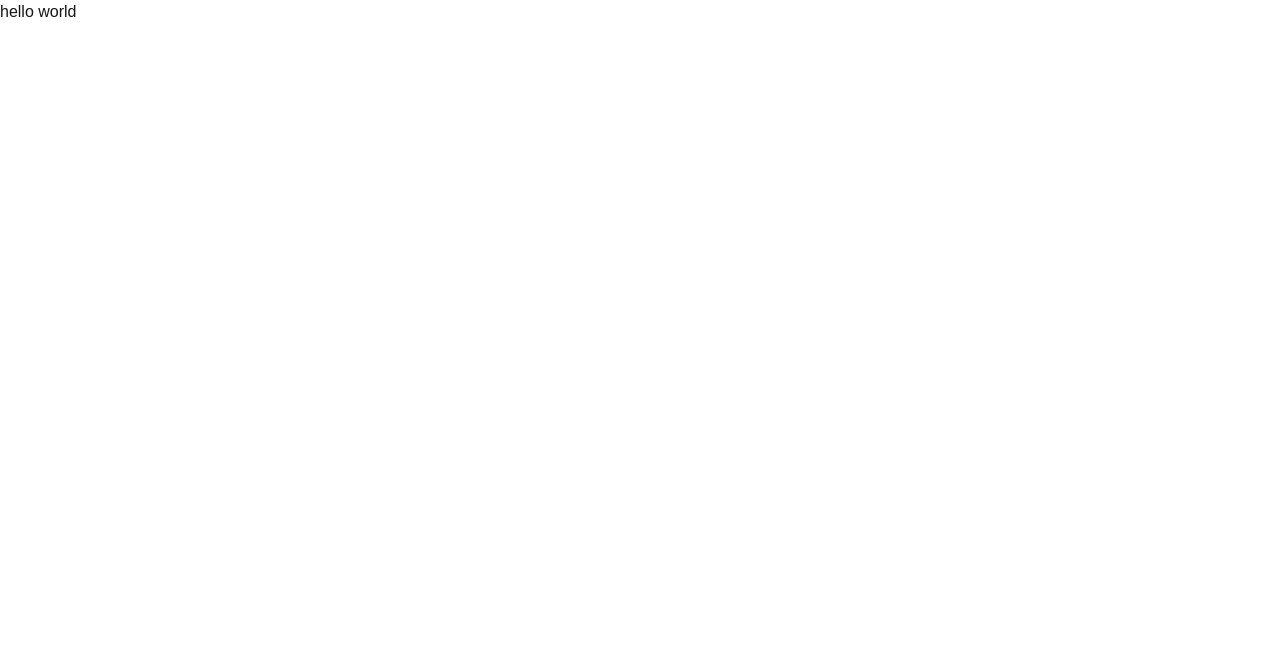
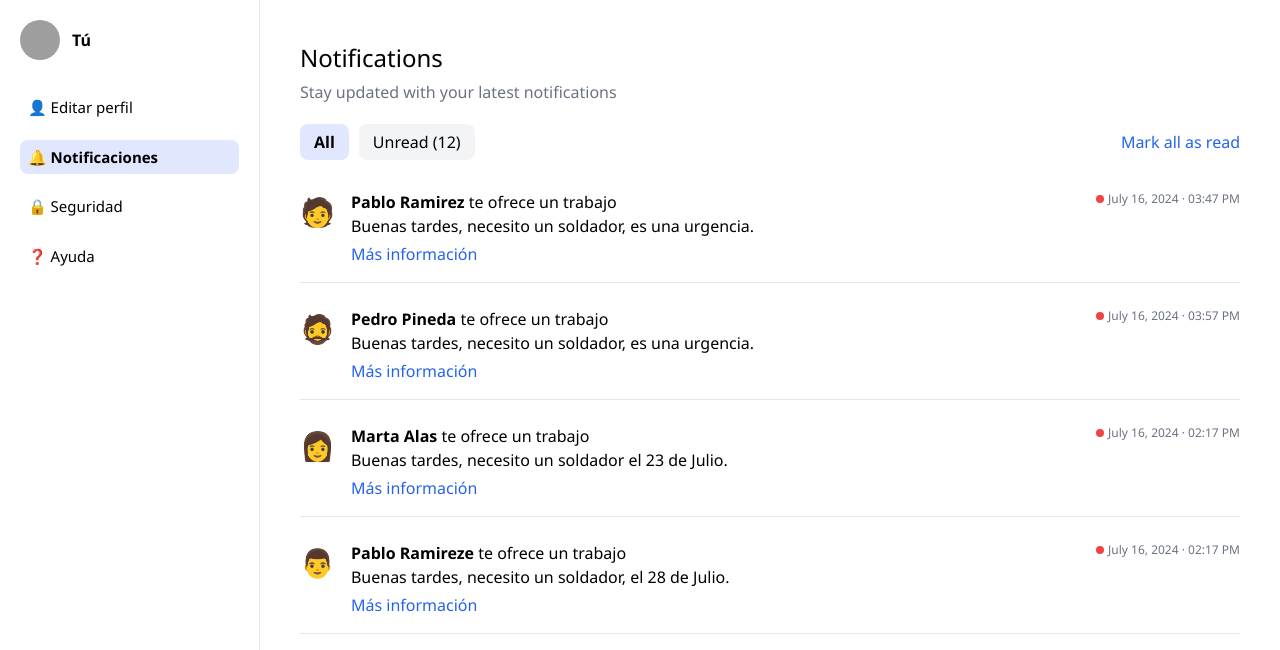
Before and after one commit to javo-zy/JamboExpo, a Next.js app: page / in a window 1280 px wide. Shown: the top 650 px of the page. Built offline with nearby package versions, Linux system fonts and the light colour scheme; grey boxes are pictures that could not be loaded.

Commit message:
notificaciones

```diff
--- /dev/null
+++ b/src/app/components/Notificaciones-view/notify.css
@@ -0,0 +1,147 @@
+body {
+  margin: 0;
+  font-family: 'Segoe UI', sans-serif;
+  color: #000; /* <<-- Todo texto negro por defecto */
+}
+
+.layout {
+  display: flex;
+  height: 100vh;
+  background-color: #f9fafb;
+}
+
+.sidebar {
+  width: 260px;
+  background-color: #ffffff;
+  border-right: 1px solid #e5e7eb;
+  padding: 20px;
+  display: flex;
+  flex-direction: column;
+  gap: 30px;
+}
+
+.sidebar-user {
+  display: flex;
+  align-items: center;
+  gap: 12px;
+}
+
+.user-avatar {
+  width: 40px;
+  height: 40px;
+  border-radius: 9999px;
+}
+
+.user-name {
+  font-weight: 600;
+}
+
+.sidebar-nav ul {
+  list-style: none;
+  padding: 0;
+  display: flex;
+  flex-direction: column;
+  gap: 15px;
+  font-size: 15px;
+}
+
+.sidebar-nav li {
+  cursor: pointer;
+  padding: 6px 8px;
+  border-radius: 8px;
+}
+
+.sidebar-nav .active {
+  background-color: #e0e7ff;
+  font-weight: 600;
+}
+
+.main-content {
+  flex: 1;
+  padding: 40px;
+  background-color: #ffffff;
+  overflow-y: auto;
+}
+
+.notifications-header h1 {
+  font-size: 24px;
+  margin-bottom: 4px;
+}
+
+.notifications-header p {
+  color: #6b7280;
+  margin-bottom: 20px;
+}
+
+.tabs {
+  display: flex;
+  gap: 10px;
+  margin-bottom: 30px;
+}
+
+.tab {
+  background-color: #f3f4f6;
+  padding: 6px 14px;
+  border-radius: 8px;
+  border: none;
+  cursor: pointer;
+  color: #000; /* asegúrate de que también son negras */
+}
+
+.tab.active {
+  background-color: #e0e7ff;
+  font-weight: 600;
+}
+
+.mark-read {
+  margin-left: auto;
+  background: none;
+  border: none;
+  color: #2563eb; /* azul */
+  cursor: pointer;
+}
+
+.notifications-list {
+  display: flex;
+  flex-direction: column;
+  gap: 24px;
+}
+
+.notification-item {
+  display: flex;
+  align-items: flex-start;
+  gap: 16px;
+  padding-bottom: 16px;
+  border-bottom: 1px solid #e5e7eb;
+}
+
+.avatar {
+  font-size: 28px;
+}
+
+.message {
+  flex: 1;
+  color: #000;
+}
+
+.message a {
+  color: #2563eb;
+  font-weight: 500;
+  display: inline-block;
+  margin-top: 4px;
+}
+
+.meta {
+  font-size: 12px;
+  color: #6b7280;
+  display: flex;
+  align-items: center;
+  gap: 4px;
+}
+
+.meta .dot {
+  width: 8px;
+  height: 8px;
+  background-color: #ef4444;
+  border-radius: 50%;
+}
--- /dev/null
+++ b/src/app/components/Notificaciones-view/notify.tsx
@@ -0,0 +1,85 @@
+// src/components/Notify.tsx
+import React from 'react';
+import './notify.css';
+
+const Notify = () => {
+  return (
+    <div className="layout">
+      <div className="sidebar">
+        <div className="sidebar-user">
+          <img src="https://ui-avatars.com/api/?name=Tu+Nombre" alt="User" className="user-avatar" />
+
+          <div className="user-name">Tú</div>
+        </div>
+        <div className="sidebar-nav">
+          <ul>
+            <li>👤 Editar perfil</li>
+            <li className="active">🔔 Notificaciones</li>
+            <li>🔒 Seguridad</li>
+            <li>❓ Ayuda</li>
+          </ul>
+        </div>
+      </div>
+
+      <div className="main-content">
+        <div className="notifications-header">
+          <h1>Notifications</h1>
+          <p>Stay updated with your latest notifications</p>
+          <div className="tabs">
+            <button className="tab active">All</button>
+            <button className="tab">Unread (12)</button>
+            <button className="mark-read">Mark all as read</button>
+          </div>
+        </div>
+
+        <div className="notifications-list">
+          {[
+            {
+              icon: '🧑',
+              name: 'Pablo Ramirez',
+              msg: 'te ofrece un trabajo',
+              desc: 'Buenas tardes, necesito un soldador, es una urgencia.',
+              date: 'July 16, 2024 · 03:47 PM',
+            },
+            {
+              icon: '🧔',
+              name: 'Pedro Pineda',
+              msg: 'te ofrece un trabajo',
+              desc: 'Buenas tardes, necesito un soldador, es una urgencia.',
+              date: 'July 16, 2024 · 03:57 PM',
+            },
+            {
+              icon: '👩',
+              name: 'Marta Alas',
+              msg: 'te ofrece un trabajo',
+              desc: 'Buenas tardes, necesito un soldador el 23 de Julio.',
+              date: 'July 16, 2024 · 02:17 PM',
+            },
+            {
+              icon: '👨',
+              name: 'Pablo Ramireze',
+              msg: 'te ofrece un trabajo',
+              desc: 'Buenas tardes, necesito un soldador, el 28 de Julio.',
+              date: 'July 16, 2024 · 02:17 PM',
+            },
+          ].map((n, idx) => (
+            <div key={idx} className="notification-item">
+              <div className="avatar">{n.icon}</div>
+              <div className="message">
+                <strong>{n.name}</strong> {n.msg}
+                <div>{n.desc}</div>
+                <a href="#">Más información</a>
+              </div>
+              <div className="meta">
+                <span className="dot" />
+                {n.date}
+              </div>
+            </div>
+          ))}
+        </div>
+      </div>
+    </div>
+  );
+};
+
+export default Notify;
--- a/src/app/page.tsx
+++ b/src/app/page.tsx
@@ -1,12 +1,13 @@
 import Image from "next/image";
 import Main2 from "./components/main-view/main";
+import Notify from "./components/Notificaciones-view/notify";
 
 export default function Home() {
   return (
 
     <div>
 
-      <Main2 />
+      <Notify />
 
     </div>
   );
```
